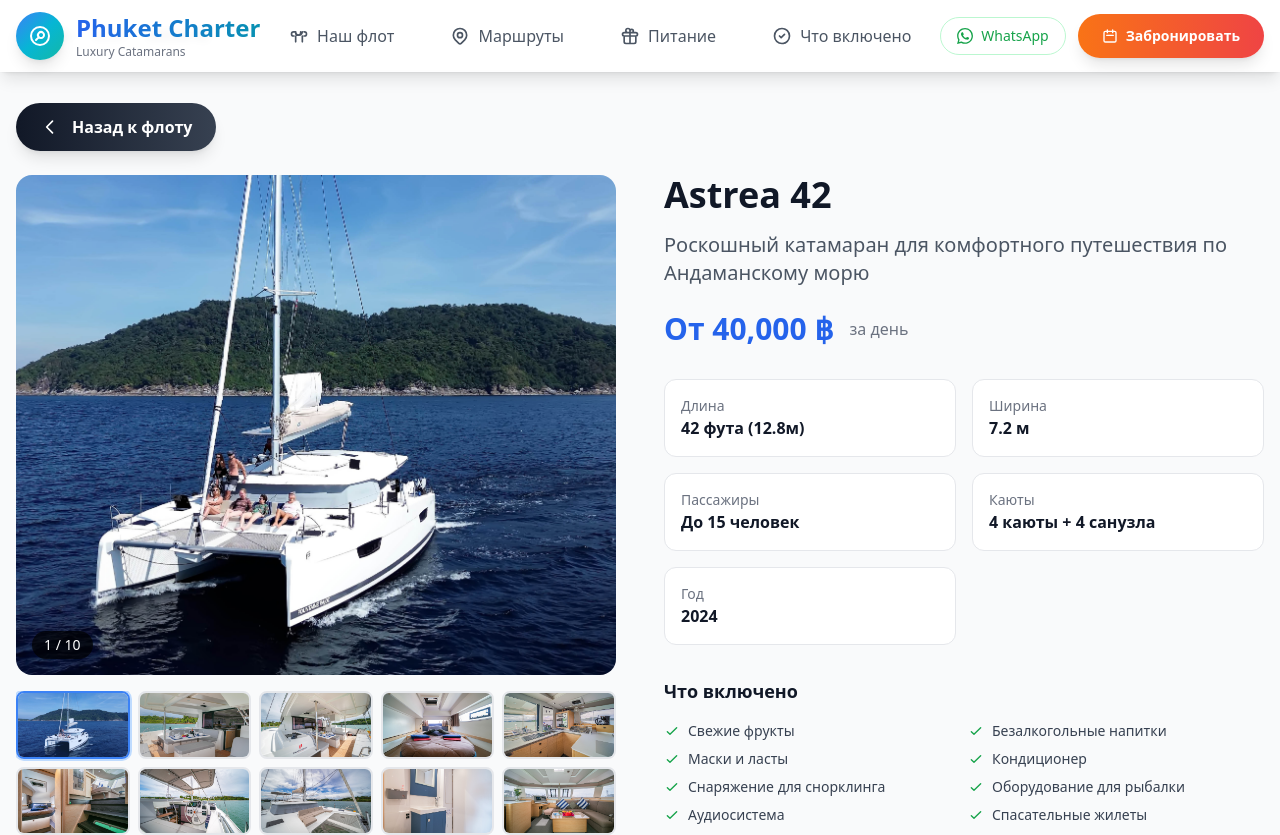
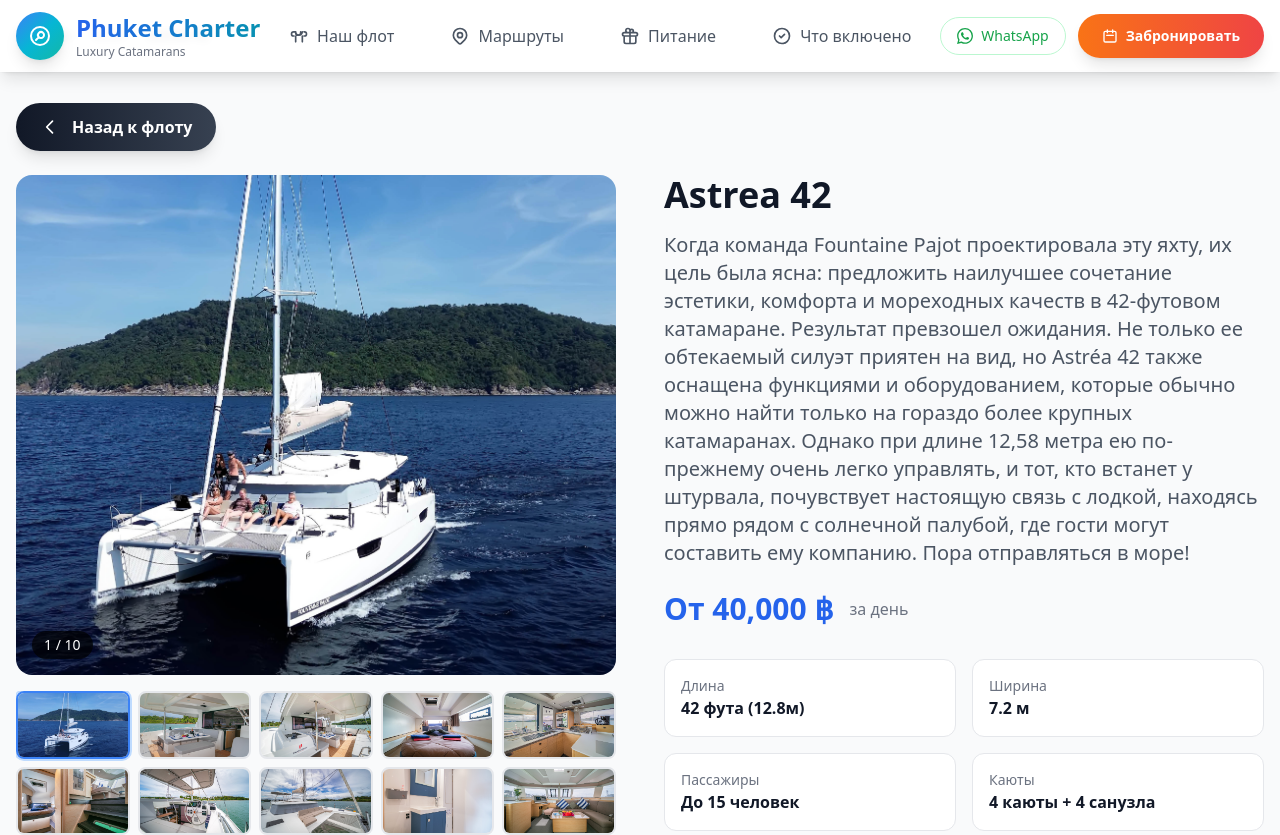
Before and after one commit to TEROS228/PhuketCharterTeam, a React (Vite) app: page /catamaran/astrea-42 in a window 1280 px wide. Shown: the top 835 px of the page. Built offline with nearby package versions, Linux system fonts and the light colour scheme.

Commit message:
Добавлена программа для маршрута Phi Phi + Racha

```diff
--- a/src/components/pages/Astrea42Page.tsx
+++ b/src/components/pages/Astrea42Page.tsx
@@ -181,7 +181,7 @@
             <div>
               <h1 className="text-2xl sm:text-3xl lg:text-4xl font-bold text-gray-900 mb-2 sm:mb-4">Astrea 42</h1>
               <p className="text-base sm:text-lg lg:text-xl text-gray-600 mb-4 sm:mb-6">
-                Роскошный катамаран для комфортного путешествия по Андаманскому морю
+                Когда команда Fountaine Pajot проектировала эту яхту, их цель была ясна: предложить наилучшее сочетание эстетики, комфорта и мореходных качеств в 42-футовом катамаране. Результат превзошел ожидания. Не только ее обтекаемый силуэт приятен на вид, но Astréa 42 также оснащена функциями и оборудованием, которые обычно можно найти только на гораздо более крупных катамаранах. Однако при длине 12,58 метра ею по-прежнему очень легко управлять, и тот, кто встанет у штурвала, почувствует настоящую связь с лодкой, находясь прямо рядом с солнечной палубой, где гости могут составить ему компанию. Пора отправляться в море!
               </p>
               <div className="flex items-center gap-3 sm:gap-4 mb-4 sm:mb-6">
                 <span className="text-2xl sm:text-3xl font-bold text-blue-600">От 40,000 ฿</span>
```
